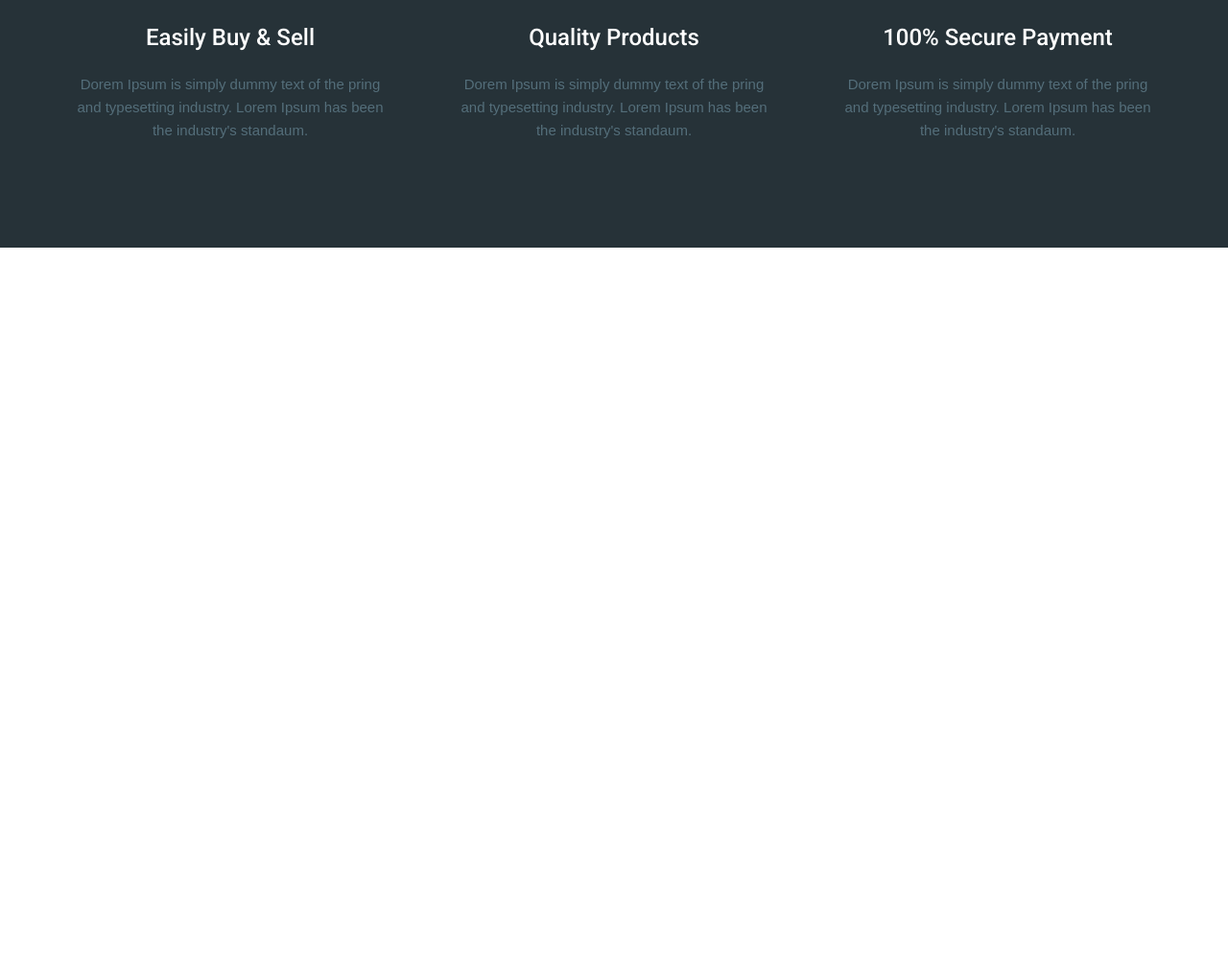
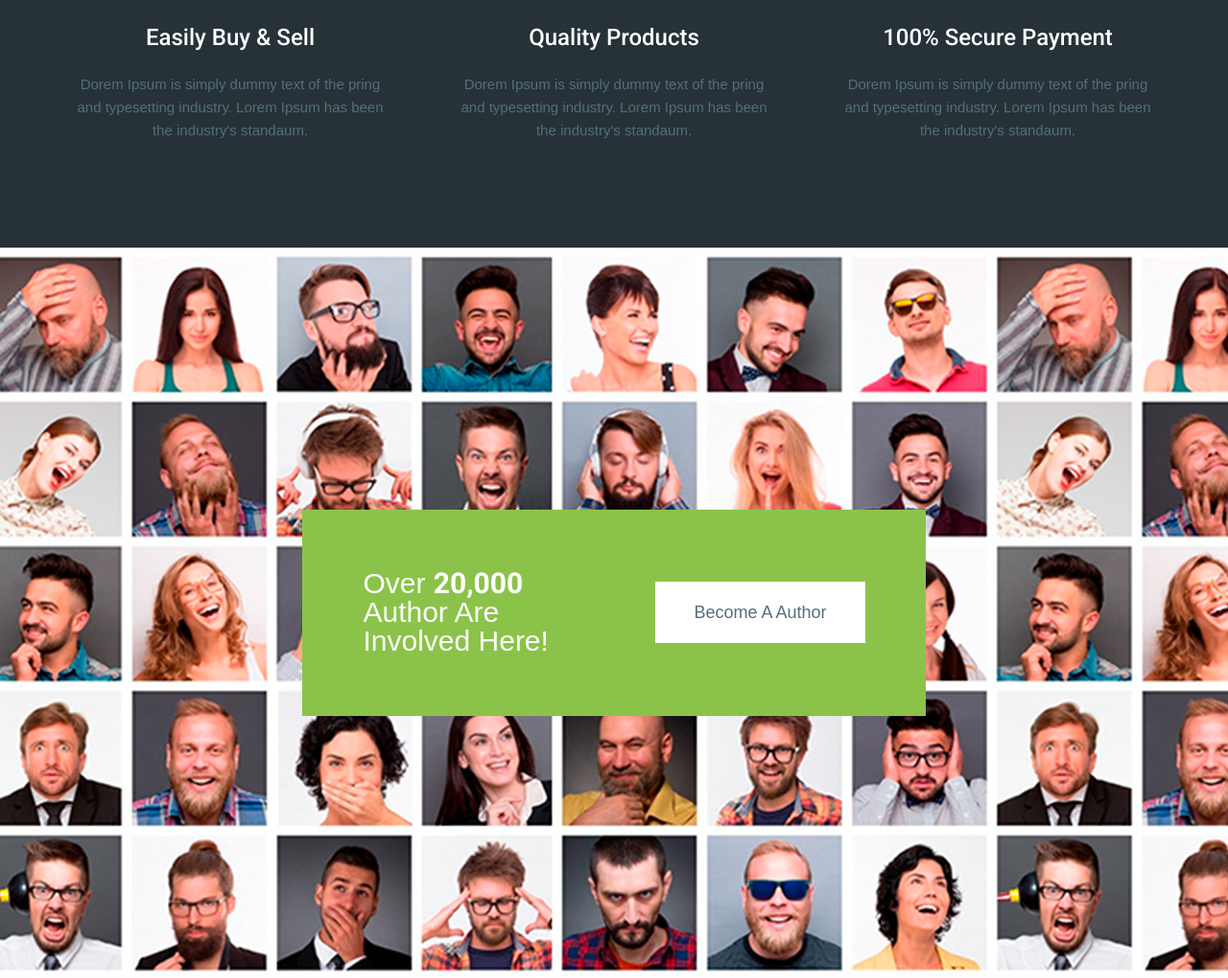
Before and after one commit to El-Mihuel/moderno, a website: page app/index.html in a window 1280 px wide. Shown: the part 4109-5128 px from the top of the page at 96% size. Before the commit the page ends 4367 px from the top, so only its background shows below. Drawn offline with nearby package versions, Linux system fonts and the light colour scheme; files that its build step writes are made by us from their sources.

Commit message:
added section

```diff
--- a/app/index.html
+++ b/app/index.html
@@ -905,6 +905,18 @@
         </div>
     </section>
 
+    <section class="author" style="background-image: url(images/author-bg.jpg);">
+        <div class="author__box">
+            <div class="author__title">
+                Over <span>20,000</span> Author
+                Are Involved Here!
+            </div>
+            <a href="#" class="author__link">
+                Become A Author
+            </a>
+        </div>
+    </section>
+
     <script src="https://ajax.googleapis.com/ajax/libs/jquery/3.6.0/jquery.min.js"></script>
     <script src="js/libs.min.js"></script>
     <script src="js/main.js"></script>
--- a/app/scss/style.scss
+++ b/app/scss/style.scss
@@ -309,4 +309,42 @@
     }
 }
 
-// start advantages
+// end advantages
+// start author
+
+.author{
+    background-position: center;
+    background-repeat: no-repeat;
+    background-size: cover;
+    min-height: 761px;
+    display: flex;
+    justify-content: center;
+    align-items: center;
+    &__box{
+        max-width: 650px;
+        width: 100%;
+        min-height: 215px;
+        display: flex;
+        justify-content: center;
+        align-items: center;
+        background-color: $green;
+    }
+    &__title{
+        font-size: 30px;
+        line-height: 30px;
+        color: #fff;
+        margin-right: 45px;
+        max-width: 260px;
+        span{
+            @include f700;
+        }
+    }
+    &__link{
+        font-size: 18px;
+        line-height: 36px;
+        padding: 14px 40px;
+        background-color: #fff;
+    }
+}
+
+// end author
```
Also changed, not shown: app/images/author-bg.jpg (added).
